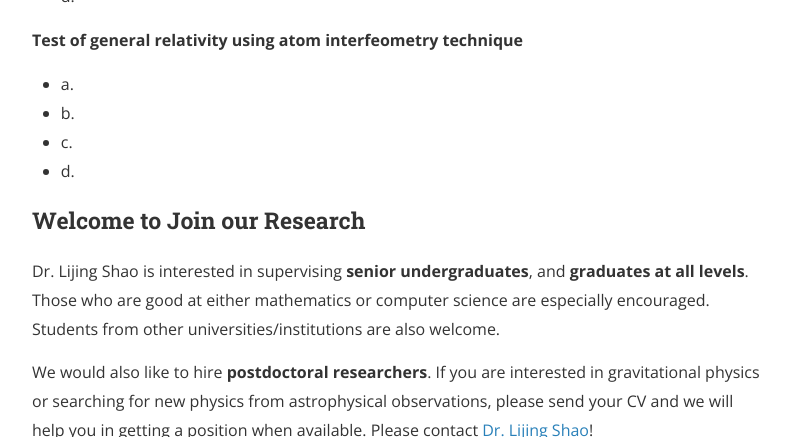
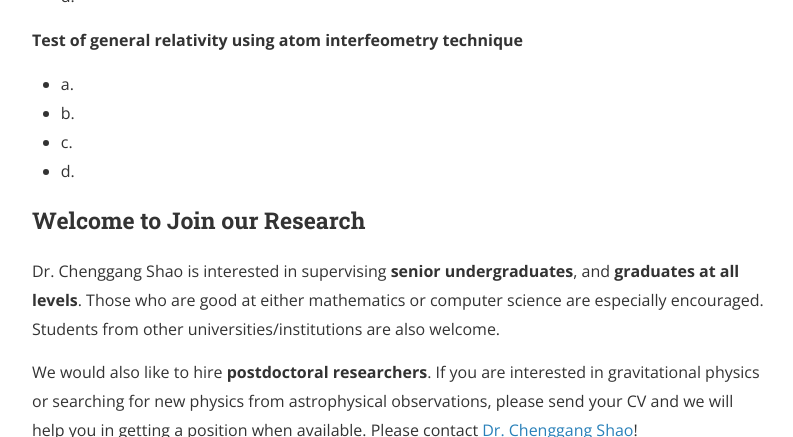
Before and after one commit to gravity-group/gravity-group.github.io, a Jekyll site: the page built from about.md, in a window 1280 px wide and 900 px high, scrolled down 850 px, cut to the strip 0-437 px from the top of the window. Shown: the whole strip, without its empty margins (240-1033 px from the left). Built offline with Jekyll 4.4.1, drawn with Linux system fonts in a browser that asks for light colours; nearby versions of some CDN libraries.

Commit message:
Welcome to Join our Research

```diff
--- a/about.md
+++ b/about.md
@@ -52,7 +52,7 @@ We are broadly interested in various topics related to **gravitational and Quant
 
 ### Welcome to Join our Research
 
-Dr. Lijing Shao is interested in supervising **senior undergraduates**, and **graduates at
+Dr. Chenggang Shao is interested in supervising **senior undergraduates**, and **graduates at
 all levels**. Those who are good at either mathematics or computer science are
 especially encouraged. Students from other universities/institutions are also
 welcome.
@@ -60,7 +60,7 @@ welcome.
 We would also like to hire **postdoctoral researchers**. If you are interested
 in gravitational physics or searching for new physics from astrophysical
 observations, please send your CV and we will help you in getting a position
-when available. Please contact [Dr. Lijing Shao](https://friendshao.github.io/)!
+when available. Please contact [Dr. Chenggang Shao](http://faculty.hust.edu.cn/shaochenggang/zh_CN/index.htm)!
 
 <figure>
 <img src="/assets/group_meeting_Jun1_2019.png" style="width:100%">
```
